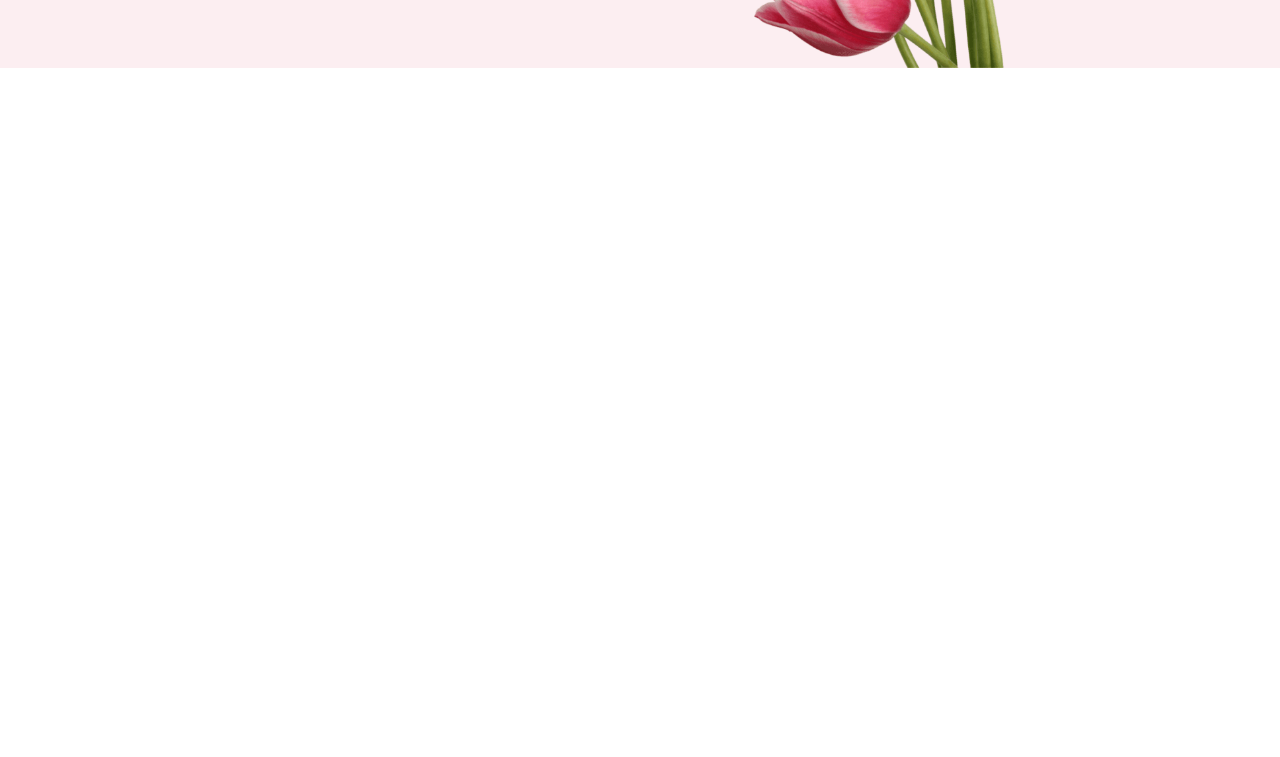
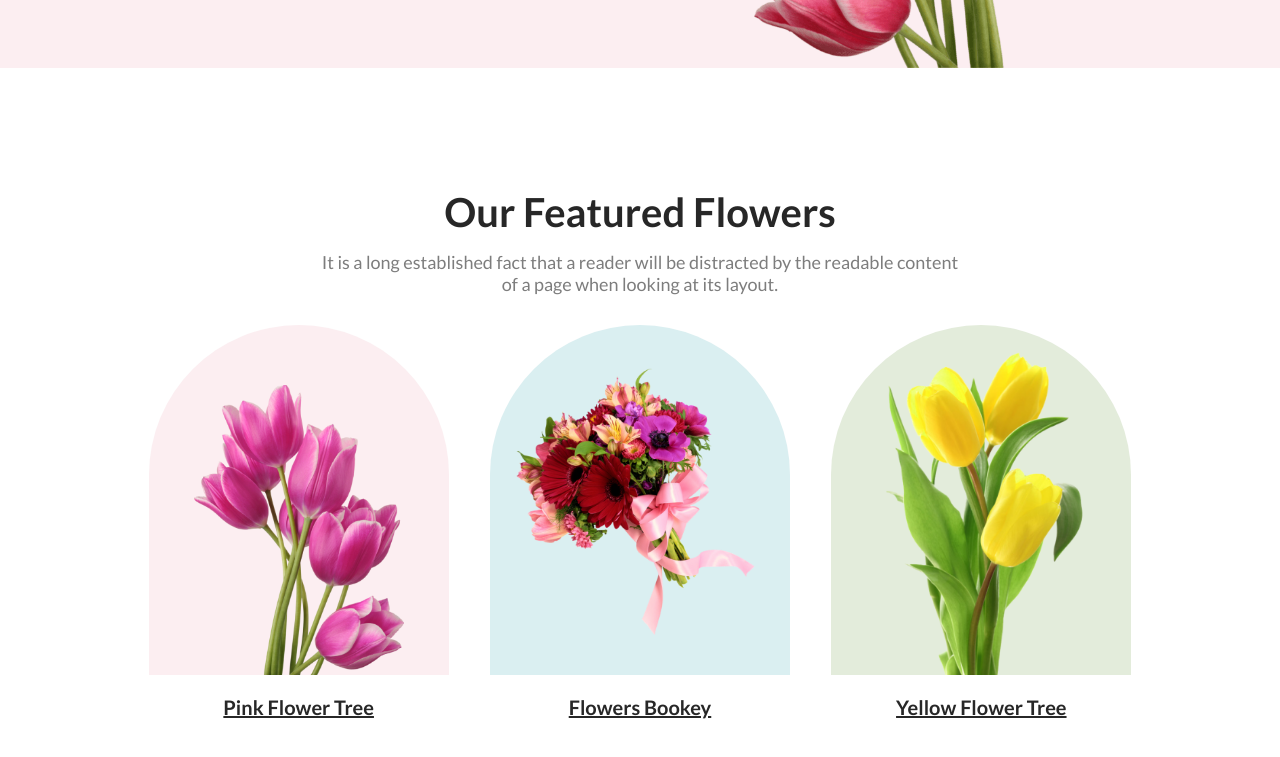
Before and after one commit to saadprof/PH-FlowerShop-assignment, a plain HTML site: page index.html in a window 1280 px wide. Shown: the part 511-1268 px from the top of the page. Before the commit the page ends 800 px from the top, so only its background shows below. Drawn offline with Linux system fonts and the light colour scheme.

Commit message:
Featured flowers section added with styles

```diff
--- a/index.html
+++ b/index.html
@@ -31,7 +31,32 @@
       <img src="images/pngwing 10.png" alt="" />
     </header>
 
-    <main id="main"></main>
+    <!-- Main section starts here -->
+    <main id="main">
+
+      <!-- Featured flowers section -->
+      <section class="featured">
+        <h3 class="featured-tittle">Our Featured Flowers</h3>
+        <p class="featured-disc">
+          It is a long established fact that a reader will be distracted by the
+          readable content of a page when looking at its layout.
+        </p>
+        <div class="flowers">
+            <div class="flower">
+                <div class="shape1"></div>
+                <p class="flower-name">Pink Flower Tree</p>
+            </div>
+            <div class="flower">
+                <div class="shape2"></div>
+                <p class="flower-name">Flowers Bookey</p>
+            </div>
+            <div class="flower">
+                <div class="shape3"></div>
+                <p class="flower-name">Yellow Flower Tree</p>
+            </div>
+        </div>
+      </section>
+    </main>
 
     <footer id="footer"></footer>
   </body>
--- a/style.css
+++ b/style.css
@@ -57,3 +57,81 @@
     color: #7C7778;
     margin: 20px 0px;
 }
+
+
+/* Main section style here */
+#main{
+    margin: 120px 0;
+}
+
+#main .featured-tittle{
+    font-size: 40px;
+    font-weight: 800;
+    color: #272727;
+    text-align: center;
+}
+#main .featured-disc{
+    font-size: 18px;
+    font-weight: 400;
+    color: #7D7D7D;
+    width: 50%;
+    padding: 15px 0 30px 0;
+    margin: 0 auto;
+    text-align: center;
+}
+
+
+#main .featured .flowers{
+    margin: 0 auto;
+    width: 80%;
+    text-align: center;
+    display: flex;
+    align-items: center;
+    justify-content: space-around;
+}
+#main .featured .flower .shape1{
+    width: 300px;
+    height: 350px;
+    text-align: center;
+
+    background-color: #FCEEF1;
+    background-image: url(images/pngwing\ 6.png);
+    background-repeat: no-repeat;
+    background-size: 70%;
+    background-position: center bottom;
+
+    border-radius: 200px 200px 0 0;
+}
+#main .featured .shape2{
+    width: 300px;
+    height: 350px;
+    text-align: center;
+
+    background-color: #DAEFF1;
+    background-image: url(images/pngwing\ 5.png);
+    background-repeat: no-repeat;
+    background-size: 90%;
+    background-position: center;
+
+    border-radius: 200px 200px 0 0;
+}
+#main .featured .shape3{
+    width: 300px;
+    height: 350px;
+    text-align: center;
+
+    background-color: #E3ECDB;
+    background-image: url(images/pngwing\ 7.png);
+    background-repeat: no-repeat;
+    background-size: 80%;
+    background-position: center bottom;
+
+    border-radius: 200px 200px 0 0;
+}
+#main .featured .flower-name{
+    margin-top: 20px;
+    font-size: 20px;
+    font-weight: 700;
+    color: #272727;
+    text-decoration: underline;
+}
```
